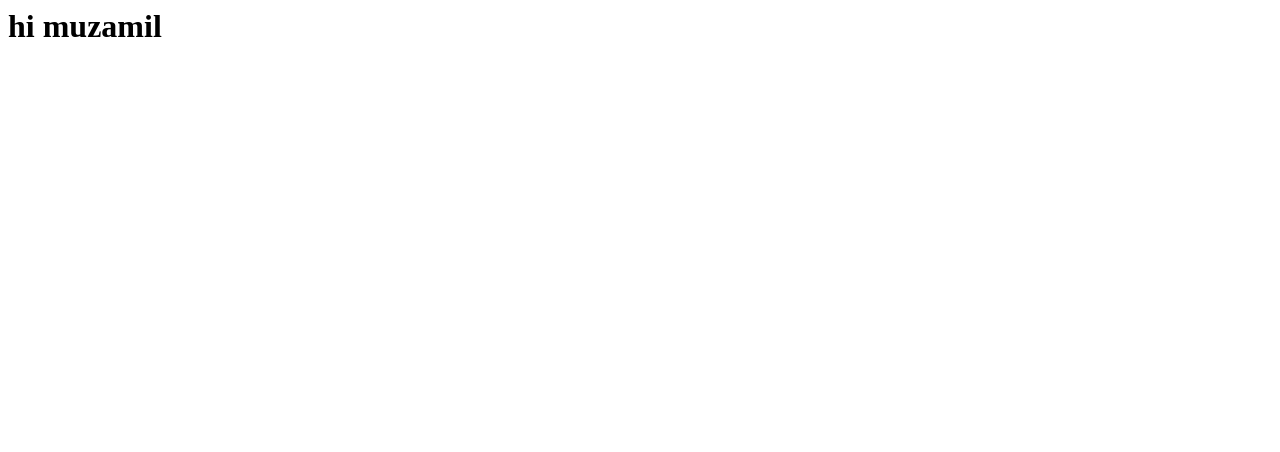
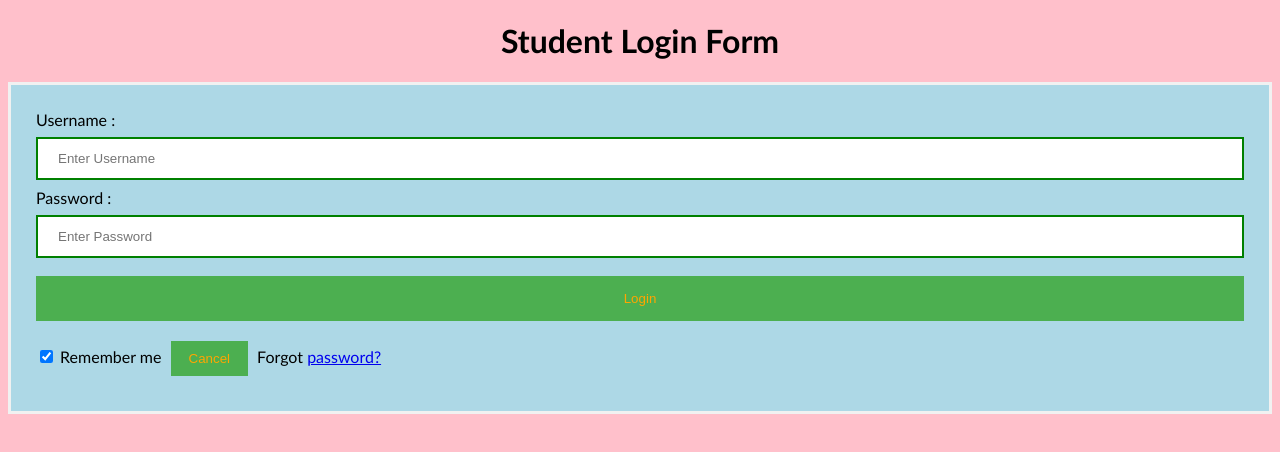
Before and after one commit to Muzamilraheman/home, a plain HTML site: page index.html in a window 1280 px wide. Drawn offline with Linux system fonts and the light colour scheme.

Commit message:
Update index.html

```diff
--- a/index.html
+++ b/index.html
@@ -1 +1,63 @@
-<h1>hi muzamil<h1>
+
+<!DOCTYPE html>
+<html>
+<head>
+<meta name="viewport" content="width=device-width, initial-scale=1">
+<title> Login Page </title>
+<style>
+Body {
+  font-family: Calibri, Helvetica, sans-serif;
+  background-color: pink;
+}
+button {
+       background-color: #4CAF50;
+       width: 100%;
+        color: orange;
+        padding: 15px;
+        margin: 10px 0px;
+        border: none;
+        cursor: pointer;
+         }
+ form {
+        border: 3px solid #f1f1f1;
+    }
+ input[type=text], input[type=password] {
+        width: 100%;
+        margin: 8px 0;
+        padding: 12px 20px;
+        display: inline-block;
+        border: 2px solid green;
+        box-sizing: border-box;
+    }
+ button:hover {
+        opacity: 0.7;
+    }
+  .cancelbtn {
+        width: auto;
+        padding: 10px 18px;
+        margin: 10px 5px;
+    }
+
+
+ .container {
+        padding: 25px;
+        background-color: lightblue;
+    }
+</style>
+</head>
+<body>
+    <center> <h1> Student Login Form </h1> </center>
+    <form>
+        <div class="container">
+            <label>Username : </label>
+            <input type="text" placeholder="Enter Username" name="username" required>
+            <label>Password : </label>
+            <input type="password" placeholder="Enter Password" name="password" required>
+            <button type="submit">Login</button>
+            <input type="checkbox" checked="checked"> Remember me
+            <button type="button" class="cancelbtn"> Cancel</button>
+            Forgot <a href="#"> password? </a>
+        </div>
+    </form>
+</body>
+</html>
```
